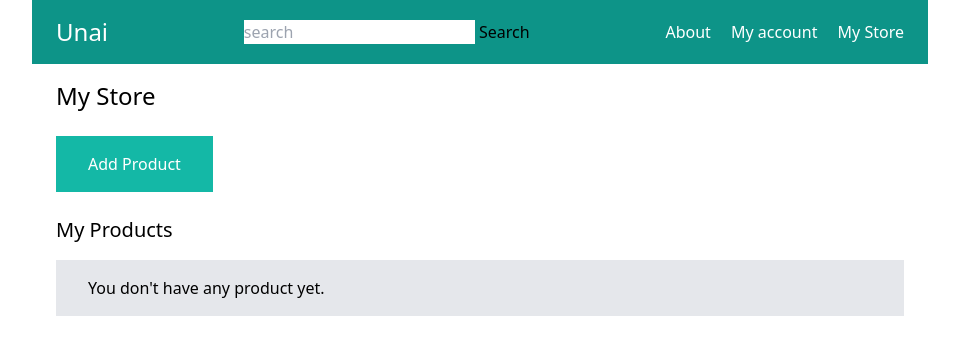
After one commit to gaikwad-sarvanand/E-commerce_mulitple_vendor, a Django app: page /mystore/ in a window 1280 px wide. The commit adds this page. Shown: the top 355 px of the page, without its empty margins (160-1119 px from the left). Run offline with Django 4.2, Linux system fonts and the light colour scheme; the visitor is signed in with stand-in values (Sample User, id 1); data that the repository does not hold is empty; some libraries are stand-ins or nearby versions.

Commit message:
Done with admin_page for vendor

```diff
--- a/core/templates/core/base.html
+++ b/core/templates/core/base.html
@@ -22,6 +22,7 @@
         {% menu %}
         {% if request.user.is_authenticated %}
           <a href="{% url 'myaccount'%}" class="text-white">My account</a>
+          <a href="{% url 'mystore' %}" class="text-white">My Store</a>
         {% endif %}
       </div>
     </nav>
--- a/core/views.py
+++ b/core/views.py
@@ -2,7 +2,7 @@ from django.shortcuts import render
 from store.models import Product
 # Create your views here.
 def frontpage(request):
-    products = Product.objects.all()[0:6]
+    products = Product.objects.filter(status=Product.ACTIVE)[0:6]
     context = {'products':products}
     return render(request,"core/frontpage.html",context)
 
--- a/store/views.py
+++ b/store/views.py
@@ -5,16 +5,16 @@ from.models import Product,Category
 # Create your views here.
 def search(request):
     query = request.GET.get('query','')
-    product = Product.objects.filter(Q(title__icontains=query) | Q(description__icontains=query))
+    product = Product.objects.filter(status=Product.ACTIVE).filter(Q(title__icontains=query) | Q(description__icontains=query))
 
     return render(request,"store/search.html",{'query':query,'products':product})
 
 def category_detail(request,slug):
     categroy = get_object_or_404(Category , slug=slug)
-    products = categroy.products.all()
+    products = categroy.products.filter(status=Product.ACTIVE)
     return render(request,"store/category_detail.html",{'category':categroy,'products':products})
 
 def product_details(request,category_slug, slug):
-    product =get_object_or_404( Product,slug=slug)
+    product =get_object_or_404( Product,slug=slug,status=Product.ACTIVE)
     context = {"product":product}
     return render(request,"store/product_detail.html",context)
--- a/todo.txt
+++ b/todo.txt
@@ -15,10 +15,10 @@ Done-Add imagest to the products
 Done-Vendor detail page
 Done-Make it possible to sign up, log in and log out
 Done-Create my account page
--Simple search
+DOne-Simple search
+Done-Admin pages for the Vendor
 -Add product to the Cart
 -View Cart
 -Checkout
 -Implement payment gateway
--Admin pages for the Vendor
 -Deploy Project
--- /dev/null
+++ b/userprofile/templates/userprofile/mystore.html
@@ -0,0 +1,40 @@
+{% extends 'core/base.html'%}
+{% block title %} My Store {% endblock %}
+{% block content %}
+<h1 class="text-2xl">My Store</h1>
+
+{% if messages%}
+    {% for message in messages%}
+    <div class="mt-4 px-8 py-4 bg-teal-200 text-teal-800">
+        {{message}}
+    </div>
+    {% endfor %}
+{% endif %}
+
+<a href="{% url 'add_product' %}" class="mt-6 inline-block py-4 px-8 bg-teal-500 text-white">Add Product</a>
+
+<h2 class="mt-6 text-xl">My Products</h2>
+{% if products %}
+<div class="flex flex-wrap">
+    {% for product in products %}
+        <div class="product w-1/3 p-2">
+            <div class="p-4 bg-gray-100">
+                <a href="{% url 'edit_product' product.pk %}">
+                    {% if product.image %}
+                        <div class="images mb-2">
+                            <img src="{{product.image.url}}" alt="Image of {{product.title}}">
+                        </div>
+                    {% endif %}
+                    <h2 class="text-xl ">{{product.title}}</h2>
+                    <p class="text-sm text-gray-600">${{product.get_display_price}}</p>
+                    <hr class="my-3">
+                    <p><strong>Status:</strong>{{product.get_status_display}}</p>
+                </a>
+            </div>
+        </div>
+    {% endfor %}
+</div>
+{% else %}
+    <p class="mt-4 py-4 px-8 bg-gray-200">You don't have any product yet.</p>
+{% endif %}
+{% endblock %}
--- a/userprofile/templates/userprofile/vendor_detail.html
+++ b/userprofile/templates/userprofile/vendor_detail.html
@@ -5,7 +5,7 @@
     {% firstof user.get_full_name user.username%}
 </h1>
 <div class="flex flex-wrap">
-    {% for product in user.products.all %}
+    {% for product in products %}
         <div class="product w-1/3 p-2">
             <div class="p-4 bg-gray-100">
                 <a href="{% url 'product_details' product.category.slug product.slug %}">
--- a/userprofile/urls.py
+++ b/userprofile/urls.py
@@ -7,6 +7,10 @@ urlpatterns = [
     path('logout/',auth_views.LogoutView.as_view(),name='logout'),
     path('login/',auth_views.LoginView.as_view(template_name='userprofile/login.html'),name='login'),
     path('myaccount/',views.myaccount,name='myaccount'),
+    path('mystore/',views.mystore,name='mystore'),
+    path('my-store/add-product/',views.add_product,name='add_product'),
+    path('my-store/edit-product/<int:pk>/',views.edit_product,name='edit_product'),
+    path('my-store/delete-product/<int:pk>/',views.delete_product,name='delete_product'),
     path('vendor/<int:pk>/',views.vendor_details,name='vendor_detail')
 
 ]
--- a/userprofile/views.py
+++ b/userprofile/views.py
@@ -1,14 +1,64 @@
 from django.shortcuts import render,redirect
+from django.contrib.auth.decorators import login_required
 from django.contrib.auth.forms import UserCreationForm
 from django.contrib.auth.models import User
 from django.contrib.auth import login
 from.models import Userprofile
+from store.forms import ProductForm,Product
+from store.models import Category
+from django.utils.text import slugify
+from django.contrib import messages
 
 # Create your views here.
 def vendor_details(request,pk):
     user=User.objects.get(pk=pk)
-    return render(request,"userprofile/vendor_detail.html",context={'user':user})
+    products = user.products.filter(status=Product.ACTIVE)
+    return render(request,"userprofile/vendor_detail.html",context={'user':user,'products':products})
 
+@login_required
+def mystore(request):
+    products = request.user.products.exclude(status=Product.DELETED)
+    return render(request,"userprofile/mystore.html",{'products':products})
+
+@login_required
+def add_product(request):
+    if request.method == 'POST':
+        form = ProductForm(request.POST, request.FILES)
+        if form.is_valid():
+            title = request.POST.get('title')
+            product = form.save(commit=False)
+            product.user = request.user
+            product.slug = slugify(title)
+            product.save()
+            messages.success(request,'The Product was added!')
+            return redirect("mystore")
+    else:
+        form = ProductForm()
+    return render(request,"userprofile/add_product.html",{'title':'Add Product','form':form})
+
+@login_required
+def edit_product(request,pk):
+    product = Product.objects.filter(user=request.user).get(pk=pk)
+    if request.method == 'POST':
+        form = ProductForm(request.POST, request.FILES,instance=product)
+
+        if form.is_valid():
+            form.save()
+            messages.success(request,"The changes was saved!")
+            return redirect("mystore")
+    else:
+        form = ProductForm(instance=product)
+    return render(request,"userprofile/add_product.html",{'title':'Edit Product','product':product,'form':form})
+
+@login_required
+def delete_product(request,pk):
+    product = Product.objects.filter(user=request.user).get(pk=pk)
+    product.status=Product.DELETED
+    product.save()
+    messages.success(request,"The Product was deleted!")
+    return redirect('mystore')
+
+@login_required
 def myaccount(request):
     return render(request,'userprofile/myaccount.html')
 
```
Also changed, not shown: store/forms.py (added, +8 -0 lines), store/models.py (+13 -0 lines), userprofile/templates/userprofile/add_product.html (added, +15 -0 lines), media/uploads/product_images/Hamburger.jpg (added), media/uploads/product_images/Hamburger_YtxZYi3.jpg (added), media/uploads/product_images/Hamburger_t7NkLYb.jpg (added), media/uploads/product_images/food_img.jpeg (added), media/uploads/product_images/food_img_LaY8OQH.jpeg (added), media/uploads/product_images/kiwi_images.jpg (added), store/migrations/0004_product_status.py (added).
